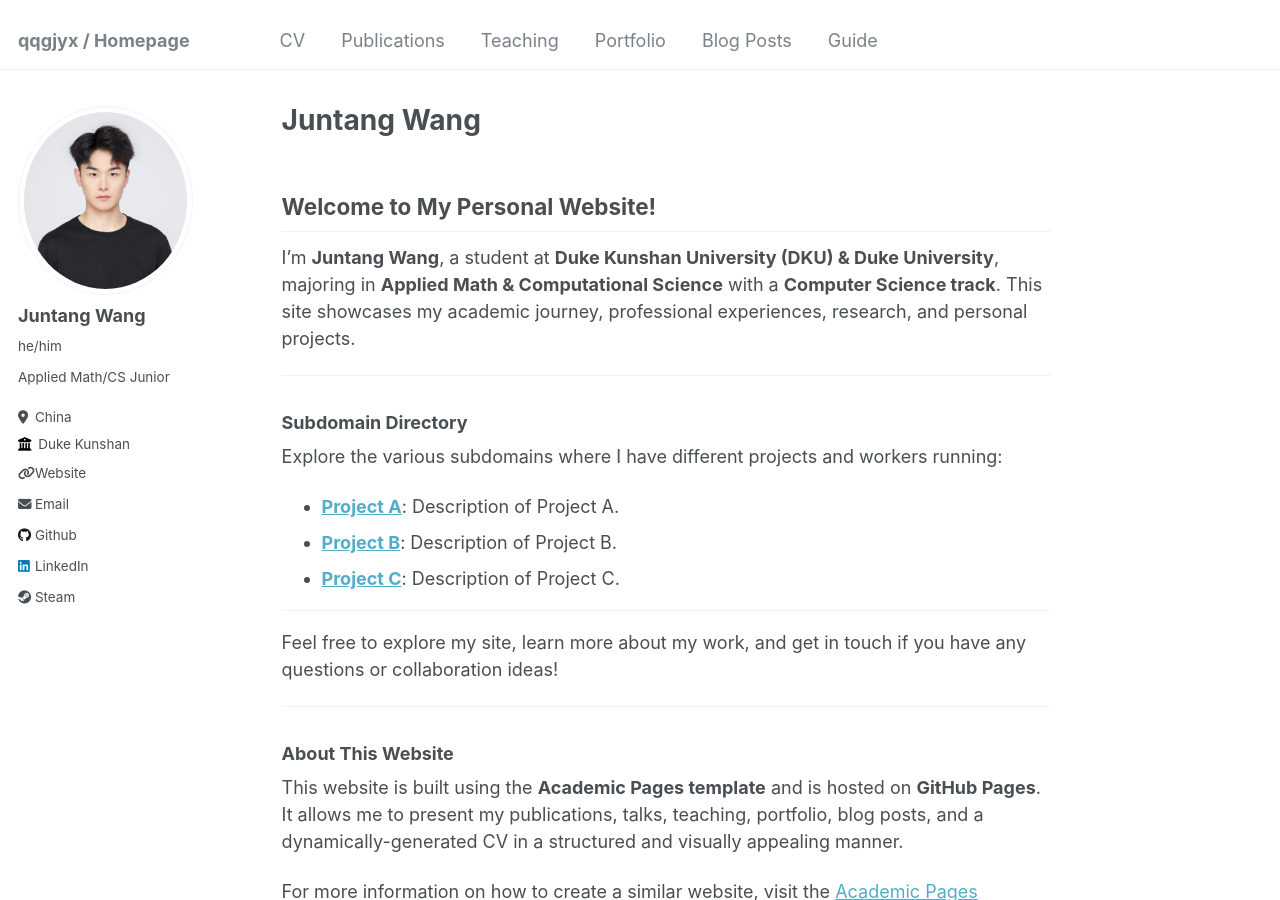
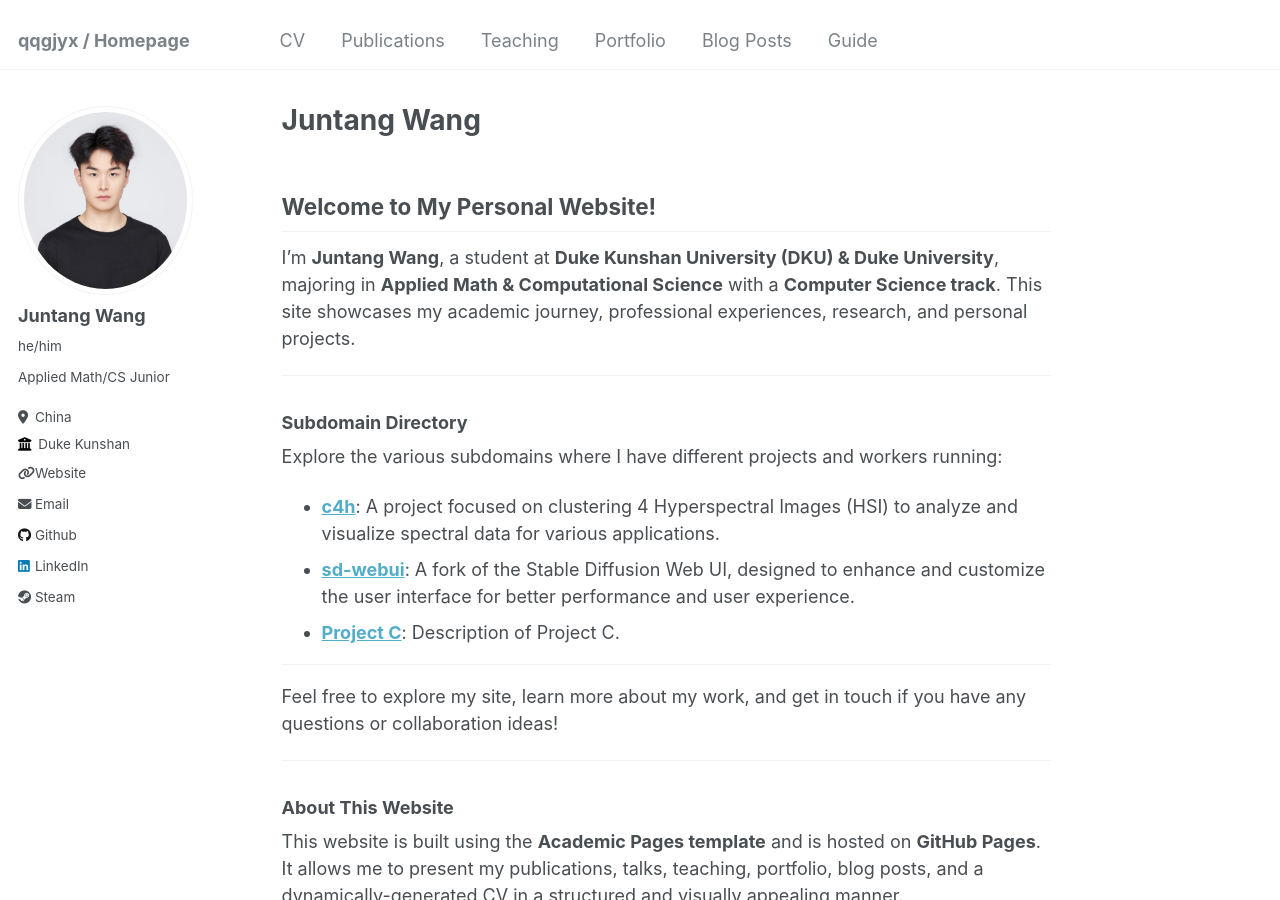
Before and after one commit to qqgjyx/qqgjyx.github.io, a Jekyll site: the page built from _pages/about.md, in a window 1280 px wide and 900 px high. Built offline with Jekyll 4.4.1, drawn with Linux system fonts in a browser that asks for light colours.

Commit message:
Updated cv.md

```diff
--- a/_pages/about.md
+++ b/_pages/about.md
@@ -17,8 +17,8 @@ I'm **Juntang Wang**, a student at **Duke Kunshan University (DKU) & Duke Univer
 
 Explore the various subdomains where I have different projects and workers running:
 
-- **[Project A](https://project-a.juntangwang.github.io)**: Description of Project A.
-- **[Project B](https://project-b.juntangwang.github.io)**: Description of Project B.
+- **[c4h](https://c4h.qqgjyx.com/tree?)**: A project focused on clustering 4 Hyperspectral Images (HSI) to analyze and visualize spectral data for various applications.
+- **[sd-webui](https://sd-webui.qqgjyx.com)**: A fork of the Stable Diffusion Web UI, designed to enhance and customize the user interface for better performance and user experience.
 - **[Project C](https://project-c.juntangwang.github.io)**: Description of Project C.
 
 ---
```
